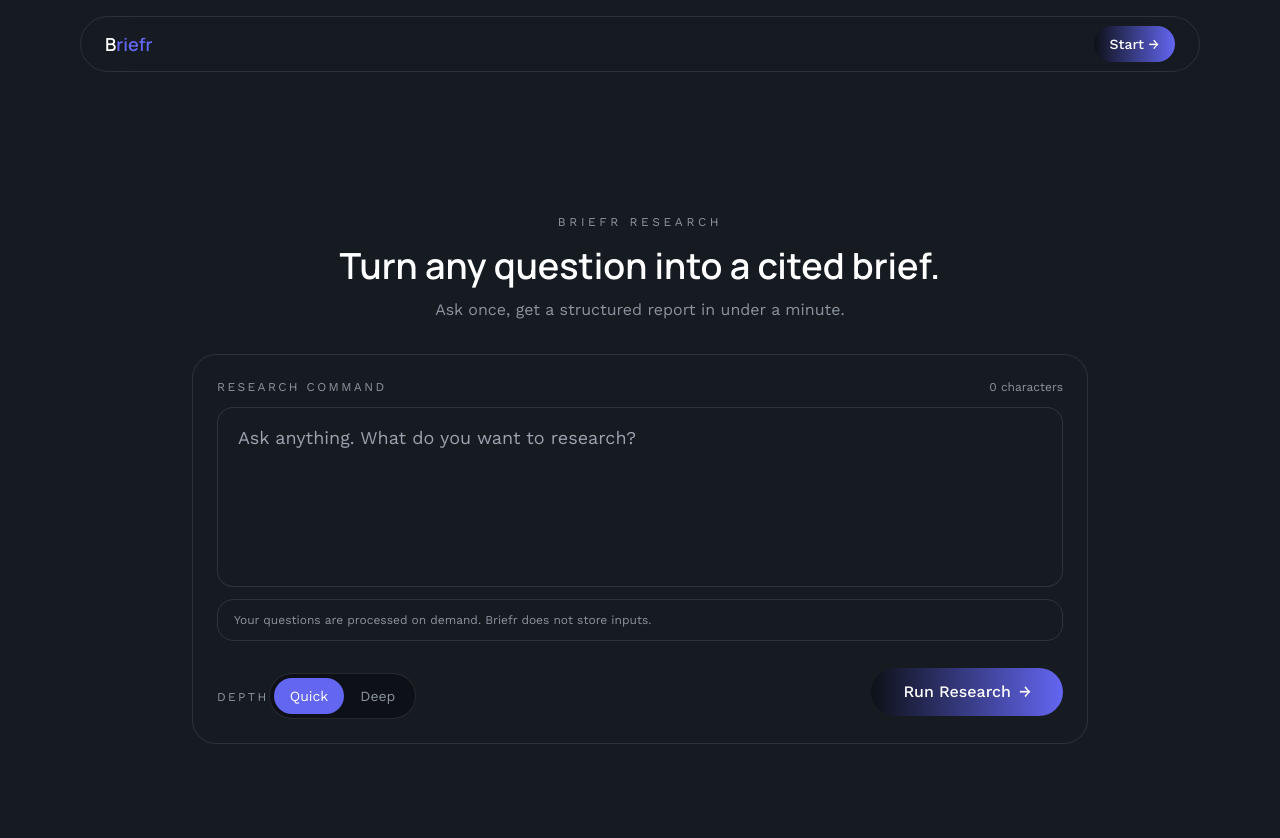
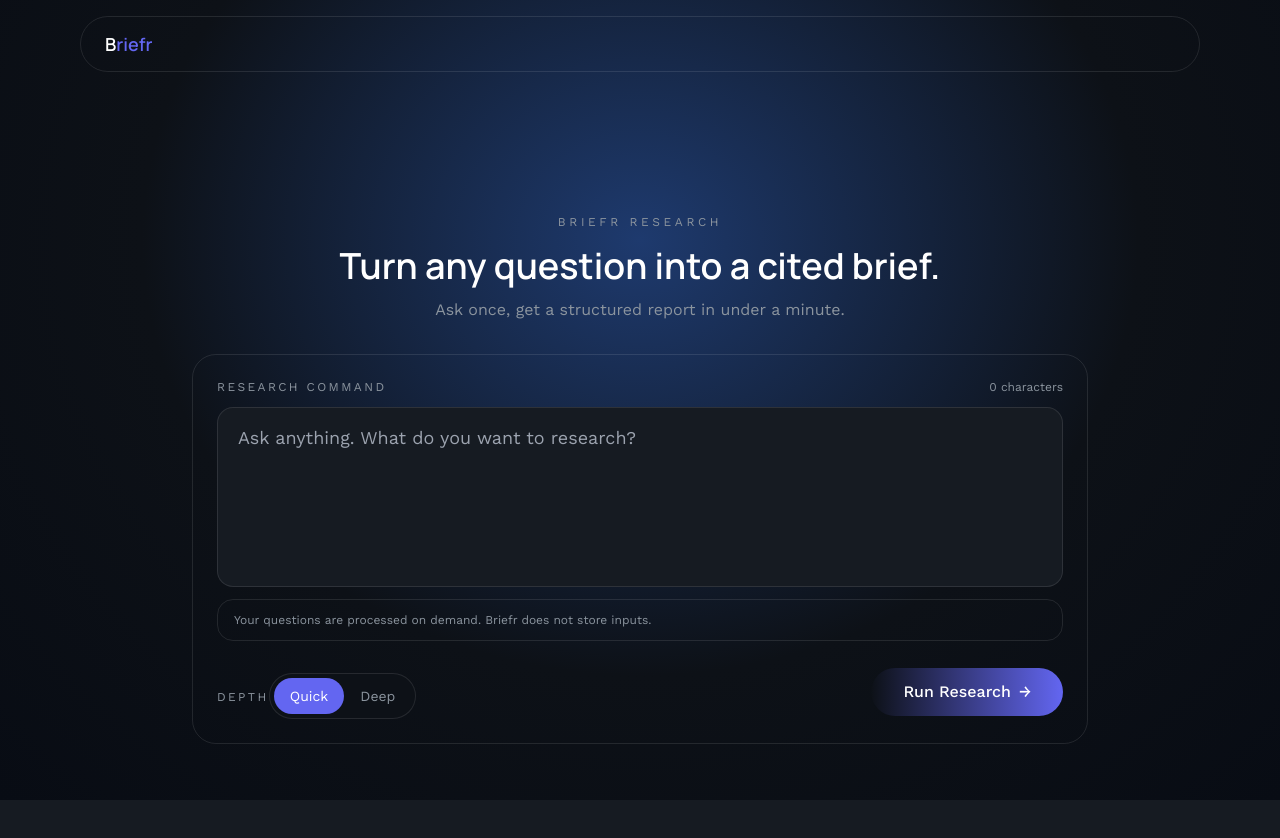
Before and after one commit to Fraol-D/briefr, a Next.js app in the folder frontend/: page /app in a window 1280 px wide. Shown: the top 838 px of the page. Built offline with nearby package versions, Linux system fonts and the light colour scheme; no server answers.

Commit message:
Refine /app navbar transparency and gradient layering

```diff
--- a/frontend/app/app/page.tsx
+++ b/frontend/app/app/page.tsx
@@ -109,12 +109,12 @@
   };
 
   return (
-    <main className="min-h-screen px-6 pb-24">
+    <main className="relative min-h-screen px-6 pb-24">
       <div
         aria-hidden="true"
-        className="fixed inset-0 -z-10 bg-[radial-gradient(ellipse_at_50%_30%,_#1e3a6e_0%,_#0d1117_55%,_#080c14_100%)]"
+        className="fixed inset-0 z-0 bg-[radial-gradient(ellipse_at_50%_30%,_#1e3a6e_0%,_#0d1117_55%,_#080c14_100%)]"
       />
-      <div className="mx-auto flex w-full max-w-4xl flex-col gap-8 pt-28">
+      <div className="relative z-10 mx-auto flex w-full max-w-4xl flex-col gap-8 pt-28">
         <motion.div
           initial={{ opacity: 0, y: 20 }}
           animate={{ opacity: 1, y: 0 }}
--- a/frontend/components/Navbar.tsx
+++ b/frontend/components/Navbar.tsx
@@ -7,27 +7,29 @@
 
 export default function Navbar() {
   const pathname = usePathname();
-  const isAppRoute = pathname?.startsWith("/app");
+  const isAppPage = pathname === "/app";
 
   return (
     <nav className="fixed inset-x-0 top-4 z-50">
       <div className="mx-auto flex w-full max-w-6xl px-4">
         <div
-          className={`flex h-14 w-full items-center justify-between rounded-full border border-white/10 px-6 backdrop-blur-[24px] ${
-            isAppRoute
-              ? "bg-transparent"
-              : "bg-[rgba(var(--color-brand-rgb),0.85)]"
+          className={`flex h-14 w-full items-center rounded-full border border-white/10 px-6 ${
+            isAppPage
+              ? "justify-start bg-transparent backdrop-blur-0"
+              : "justify-between bg-[rgba(var(--color-brand-rgb),0.85)] backdrop-blur-[24px]"
           }`}
         >
           <Link href="/" className="font-display text-lg font-semibold">
             <span className="text-white">B</span>
             <span className="text-[var(--color-accent)]">riefr</span>
           </Link>
-          <div className="flex items-center gap-4">
-            <Button asChild size="sm" variant="primary">
-              <Link href="/app">Start →</Link>
-            </Button>
-          </div>
+          {!isAppPage && (
+            <div className="flex items-center gap-4">
+              <Button asChild size="sm" variant="primary">
+                <Link href="/app">Start →</Link>
+              </Button>
+            </div>
+          )}
         </div>
       </div>
     </nav>
```
